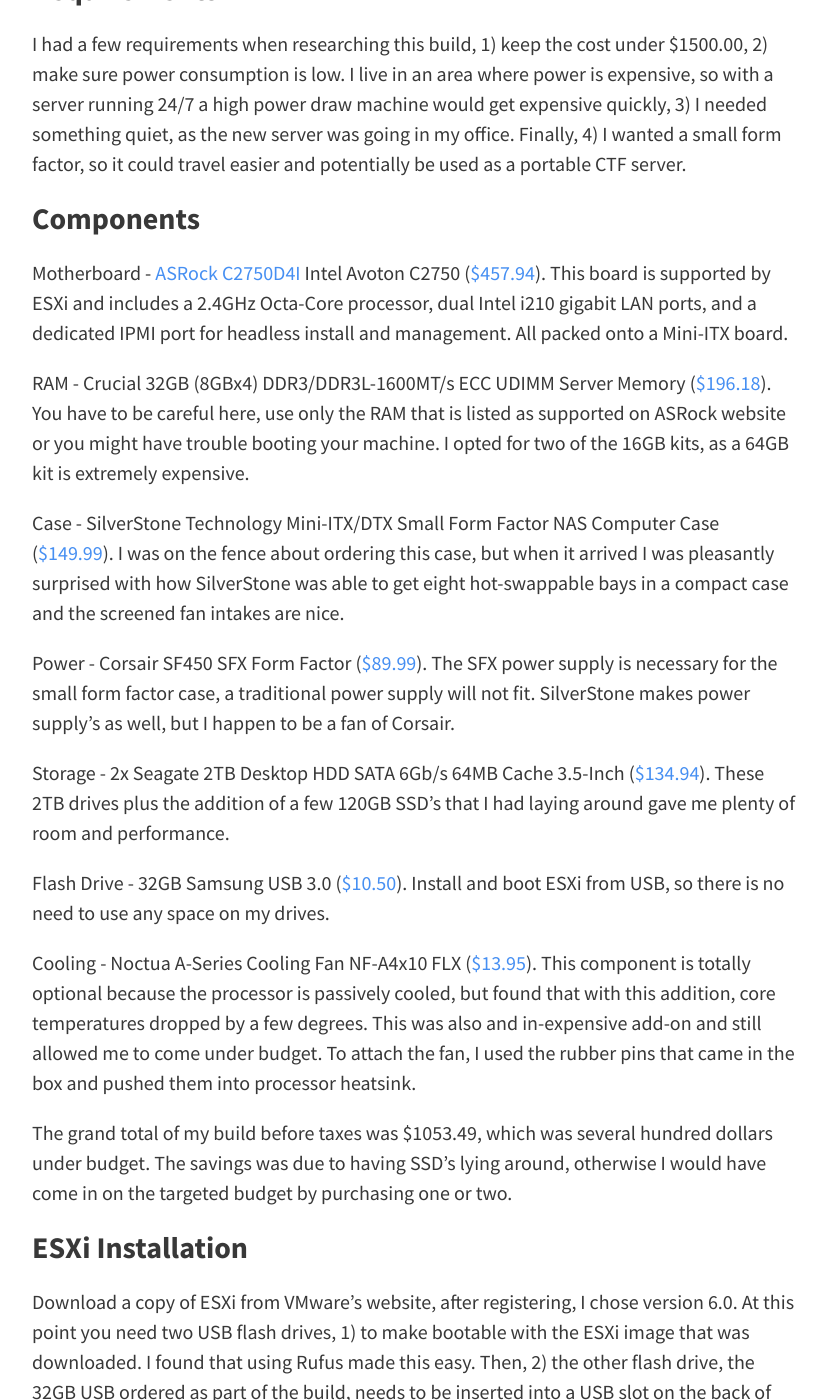
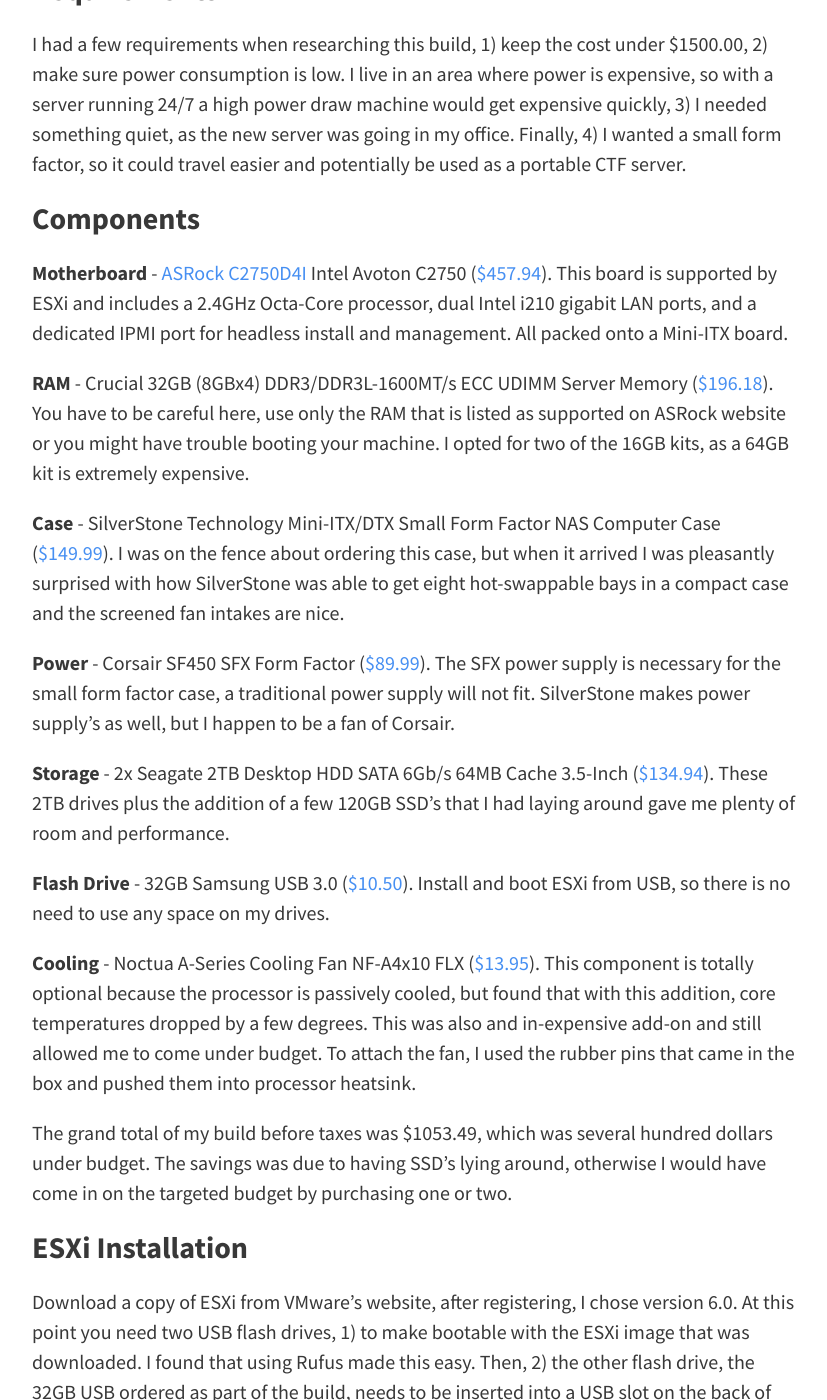
Before and after one commit to securitaus/securitaus.github.io, a Jekyll site: the page built from _posts/2016-10-07-esxi-whitebox-lab-build.md, in a window 1280 px wide and 1400 px high, scrolled down 906 px. Shown: the whole window, without its empty margins (224-1051 px from the left). Built offline with Jekyll 4.4.1, drawn with Linux system fonts in a browser that asks for light colours; nearby versions of some CDN libraries.

```diff
--- a/_posts/2016-10-07-esxi-whitebox-lab-build.md
+++ b/_posts/2016-10-07-esxi-whitebox-lab-build.md
@@ -18,28 +18,28 @@ travel easier and potentially be used as a portable CTF server.
 
 ### Components
 
-Motherboard - [ASRock C2750D4I](asrock) Intel Avoton C2750 ([$457.94](motherboard)). This board is supported by ESXi and includes
+**Motherboard** - [ASRock C2750D4I](asrock) Intel Avoton C2750 ([$457.94](motherboard)). This board is supported by ESXi and includes
 a 2.4GHz Octa-Core processor, dual Intel i210 gigabit LAN ports, and a dedicated IPMI port for headless install and management.
 All packed onto a Mini-ITX board.
 
-RAM - Crucial 32GB (8GBx4) DDR3/DDR3L-1600MT/s ECC UDIMM Server Memory ([$196.18](ram)). You have to be careful here, use only
+**RAM** - Crucial 32GB (8GBx4) DDR3/DDR3L-1600MT/s ECC UDIMM Server Memory ([$196.18](ram)). You have to be careful here, use only
 the RAM that is listed as supported on ASRock website or you might have trouble booting your machine. I opted for two of the
 16GB kits, as a 64GB kit is extremely expensive.
 
-Case - SilverStone Technology Mini-ITX/DTX Small Form Factor NAS Computer Case ([$149.99](case)). I was on the fence about
+**Case** - SilverStone Technology Mini-ITX/DTX Small Form Factor NAS Computer Case ([$149.99](case)). I was on the fence about
 ordering this case, but when it arrived I was pleasantly surprised with how SilverStone was able to get eight hot-swappable
 bays in a compact case and the screened fan intakes are nice.
 
-Power - Corsair SF450 SFX Form Factor ([$89.99](power)). The SFX power supply is necessary for the small form factor case,
+**Power** - Corsair SF450 SFX Form Factor ([$89.99](power)). The SFX power supply is necessary for the small form factor case,
 a traditional power supply will not fit. SilverStone makes power supply’s as well, but I happen to be a fan of Corsair.
 
-Storage - 2x Seagate 2TB Desktop HDD SATA 6Gb/s 64MB Cache 3.5-Inch ([$134.94](storage)). These 2TB drives plus the addition of
+**Storage** - 2x Seagate 2TB Desktop HDD SATA 6Gb/s 64MB Cache 3.5-Inch ([$134.94](storage)). These 2TB drives plus the addition of
 a few 120GB SSD’s that I had laying around gave me plenty of room and performance.
 
-Flash Drive - 32GB Samsung USB 3.0 ([$10.50](flash-drive)). Install and boot ESXi from USB, so there is no need to use any space
+**Flash Drive** - 32GB Samsung USB 3.0 ([$10.50](flash-drive)). Install and boot ESXi from USB, so there is no need to use any space
 on my drives.
 
-Cooling - Noctua A-Series Cooling Fan NF-A4x10 FLX ([$13.95](cooling)). This component is totally optional because the processor
+**Cooling** - Noctua A-Series Cooling Fan NF-A4x10 FLX ([$13.95](cooling)). This component is totally optional because the processor
 is passively cooled, but found that with this addition, core temperatures dropped by a few degrees. This was also and in-expensive
 add-on and still allowed me to come under budget. To attach the fan, I used the rubber pins that came in the box and pushed them
 into processor heatsink.
```
